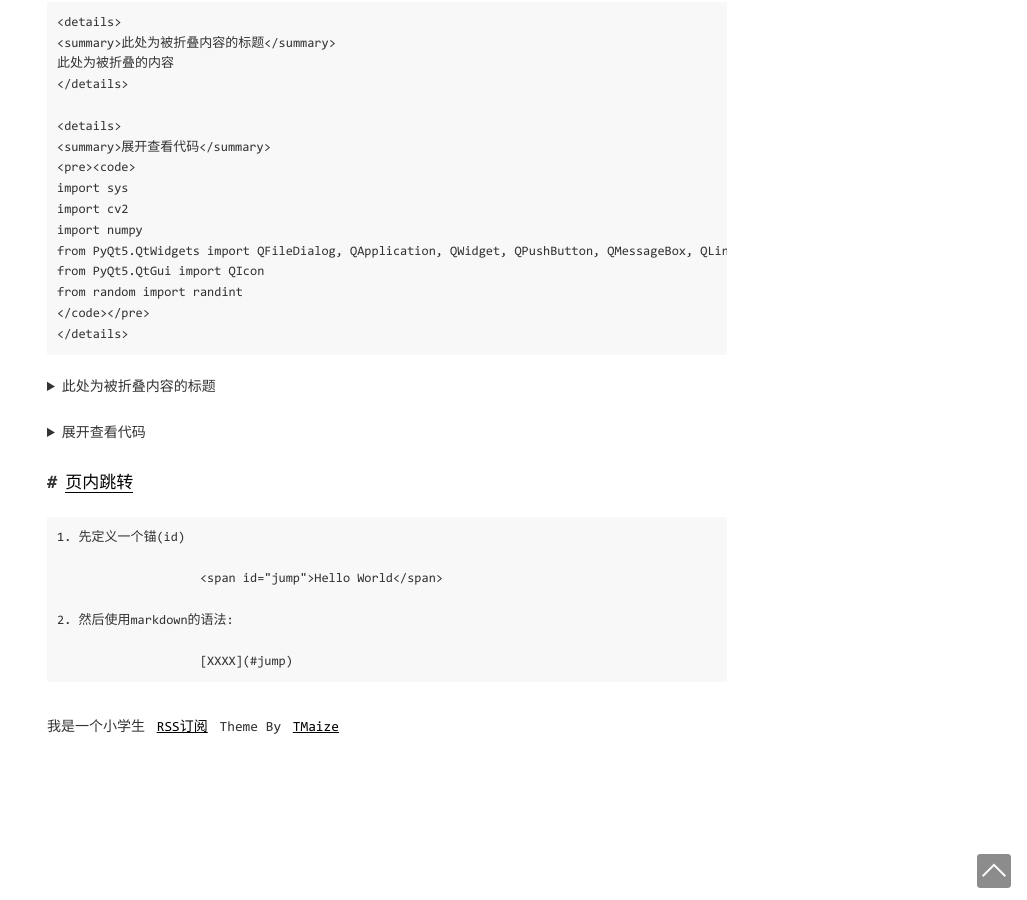
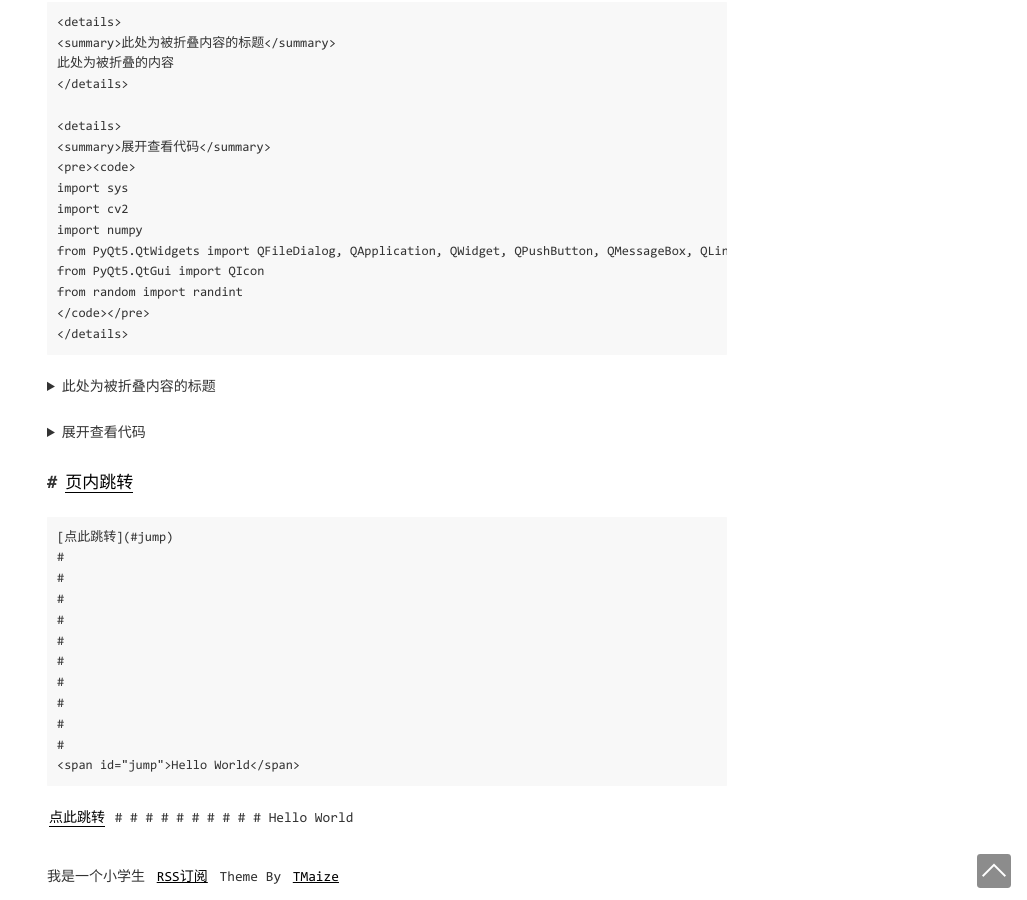
Before and after one commit to vegetarianfish/vegetarianfish.github.io, a Jekyll site: the page built from _posts/2021-01-17-Markdown 使用 Tips.md, in a window 1280 px wide and 900 px high, scrolled down 969 px. Shown: the whole window, without its empty margins (253-1280 px from the left). Built offline with Jekyll 4.4.1, drawn with Linux system fonts in a browser that asks for light colours; comment, search, counter and statistics services are not loaded.

Commit message:
Update 2021-01-17-Markdown 使用 Tips.md

````diff
--- a/_posts/2021-01-17-Markdown 使用 Tips.md
+++ b/_posts/2021-01-17-Markdown 使用 Tips.md
@@ -75,11 +75,29 @@ from random import randint
 ## [页内跳转](https://www.jianshu.com/p/0c5d6678ed6d)
 
 ```
-1. 先定义一个锚(id)
+[点此跳转](#jump)
+#
+#
+#
+#
+#
+#
+#
+#
+#
+#
+<span id="jump">Hello World</span>
+```
 
-                    <span id="jump">Hello World</span>
-
-2. 然后使用markdown的语法:
-
-                    [XXXX](#jump)
-```
+[点此跳转](#jump)
+#
+#
+#
+#
+#
+#
+#
+#
+#
+#
+<span id="jump">Hello World</span>
````
